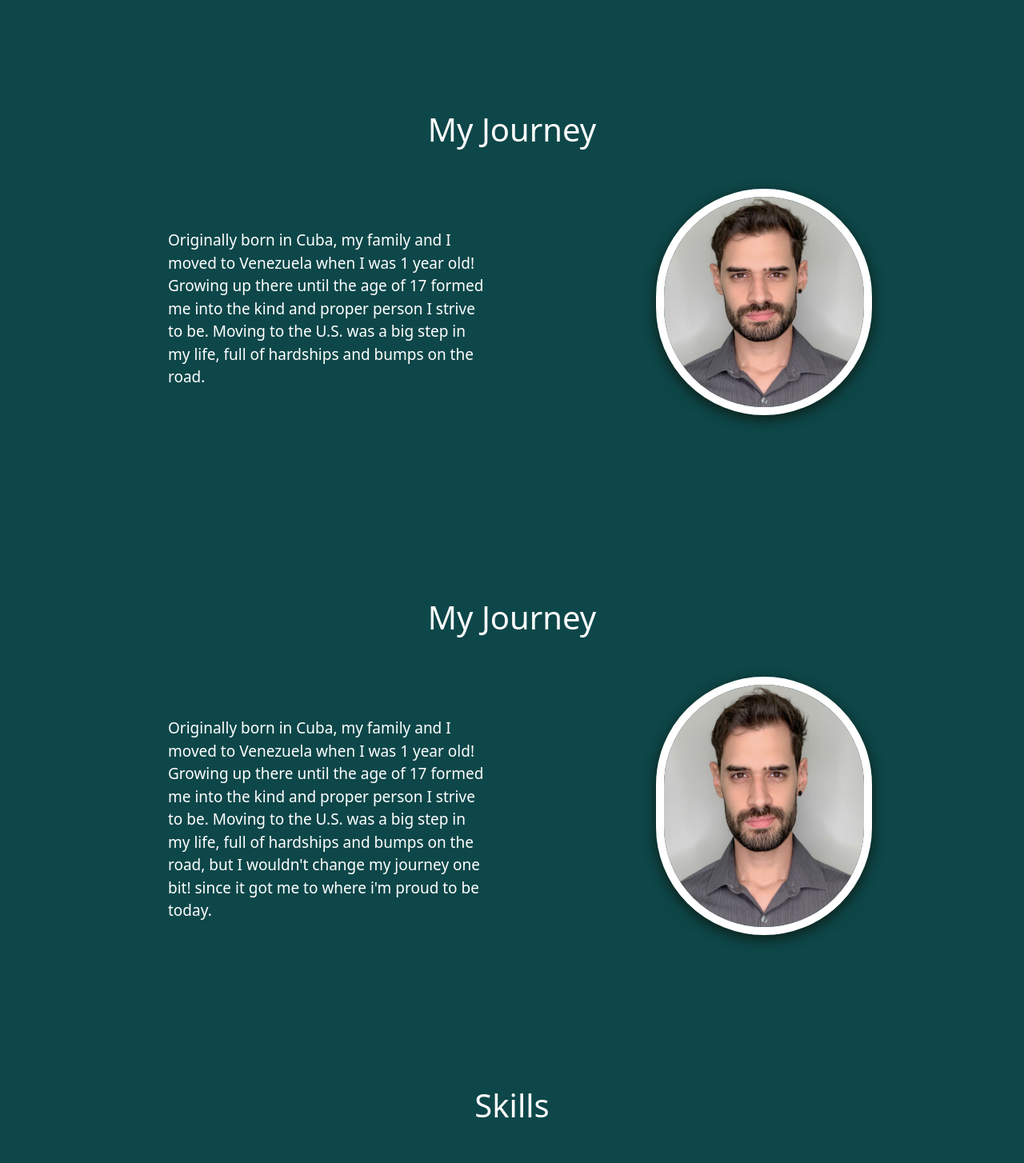
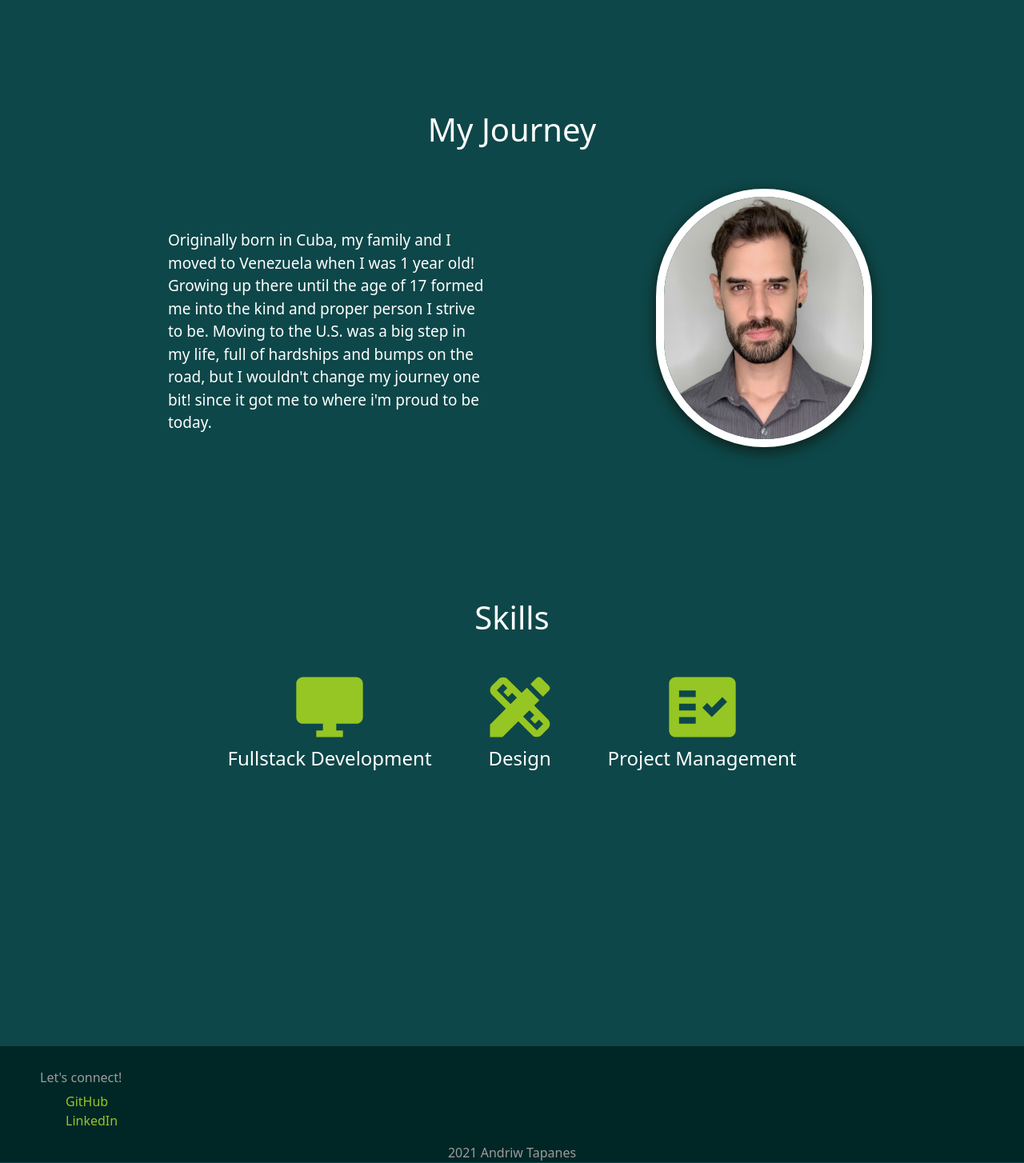
Before and after one commit to AndriwT/portfolio-website, a React (Create React App) app: page / in a window 1280 px wide. Shown: the part 580-2034 px from the top of the page at 80% size. Built offline with nearby package versions, Linux system fonts and the light colour scheme.

Commit message:
fixed modal and card colors, added connection links, fixed project links

```diff
--- a/src/App.css
+++ b/src/App.css
@@ -122,7 +122,20 @@
   left:0px;
   bottom:0px;
   color: rgb(156, 156, 156);
+}
+
+.footer-connect {
+  padding-top: 30px;
+  padding-left: 50px;
+}
+
+.footer-connect ul {
+  list-style-type: none
+}
+
+.footer-copyright {
   text-align: center;
   display: flex;
-  justify-content: center;
+  justify-content: end;
+  flex-direction: column;
 }
--- a/src/components/Footer.jsx
+++ b/src/components/Footer.jsx
@@ -1,7 +1,37 @@
 const Footer = () => {
   return (
     <div className="footer-container">
-      <span>2021 Andriw Tapanes</span>
+      <div className="footer-connect">
+        <h6>Let's connect!</h6>
+        <ul>
+          <li>
+            <a
+              style={{ cursor: "pointer", color: "#95C623" }}
+              onClick={() =>
+                window.open("https://github.com/AndriwT", "_blank")
+              }
+            >
+              GitHub
+            </a>
+          </li>
+          <li>
+            <a
+              style={{ cursor: "pointer", color: "#95C623" }}
+              onClick={() =>
+                window.open(
+                  "https://www.linkedin.com/in/andriwtapanes/",
+                  "_blank"
+                )
+              }
+            >
+              LinkedIn
+            </a>
+          </li>
+        </ul>
+      </div>
+      <div className="footer-copyright">
+        <span>2021 Andriw Tapanes</span>
+      </div>
     </div>
   );
 };
--- a/src/components/ProjectCard.jsx
+++ b/src/components/ProjectCard.jsx
@@ -20,7 +20,7 @@ const ProjectCard = ({ props: { name, description, imageSrc, url } }) => {
   return (
     <>
       <Card
-        sx={{ maxWidth: 345 }}
+        sx={{ maxWidth: 345, background: "#EFE7DA" }}
         onClick={() => {
           handleShow({ name });
         }}
@@ -55,6 +55,7 @@ const ProjectCard = ({ props: { name, description, imageSrc, url } }) => {
           }}
         >
           <Modal.Header
+            style={{ backgroundColor: "#EFE7DA" }}
             closeButton
             onClick={() => {
               setShow(false);
@@ -63,8 +64,10 @@ const ProjectCard = ({ props: { name, description, imageSrc, url } }) => {
             <Modal.Title>{name}</Modal.Title>
           </Modal.Header>
           <img src={imageSrc} />
-          <Modal.Body>{description}</Modal.Body>
-          <Modal.Footer>
+          <Modal.Body style={{ backgroundColor: "#EFE7DA" }}>
+            {description}
+          </Modal.Body>
+          <Modal.Footer style={{ backgroundColor: "#EFE7DA" }}>
             <Button
               variant="primary"
               onClick={() => window.open(url, "_blank")}
--- a/src/components/ProjectsInfo.js
+++ b/src/components/ProjectsInfo.js
@@ -9,19 +9,19 @@ const projects = [
     name: "Cat-astrophe",
     description: "This is another project for testing",
     imageSrc: "/catastrophe.png",
-    url: "https://lettyscakes.netlify.app/",
+    url: "https://andriwt.github.io/cat-astrophe/",
   },
   {
     name: "W/O Contaxt",
     description: "This is another project for testing",
     imageSrc: "/wocontaxt.png",
-    url: "https://lettyscakes.netlify.app/",
+    url: "https://withoutcontaxt.netlify.app/",
   },
   {
     name: "Treesitos",
     description: "This is another project for testing",
     imageSrc: "/treesitos.png",
-    url: "https://lettyscakes.netlify.app/",
+    url: "https://rocky-shore-48903.herokuapp.com/home",
   },
 ];
 
--- a/src/views/HomePage.jsx
+++ b/src/views/HomePage.jsx
@@ -17,21 +17,6 @@ const HomePage = () => {
               shifting into the technology field, my creations in the shape of
               beautiful, functional and fun web applications!
             </p>
-          </div>
-        </div>
-      </div>
-      <div className="home-container">
-        <h1>My Journey</h1>
-        <div className="pitch-container">
-          <div className="pitch">
-            <p>
-              Originally born in Cuba, my family and I moved to Venezuela when I
-              was 1 year old! Growing up there until the age of 17 formed me
-              into the kind and proper person I strive to be. Moving to the U.S.
-              was a big step in my life, full of hardships and bumps on the
-              road.
-            </p>
-            <img src="professional-portrait.png" />
           </div>
         </div>
       </div>
```
